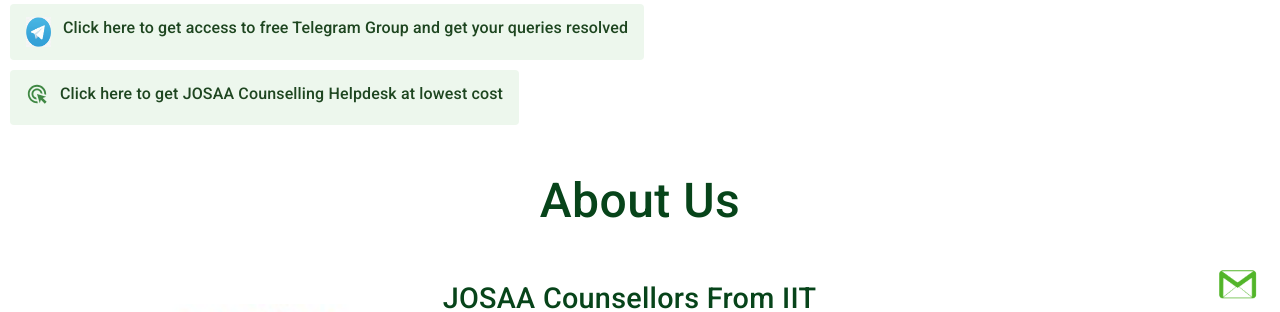
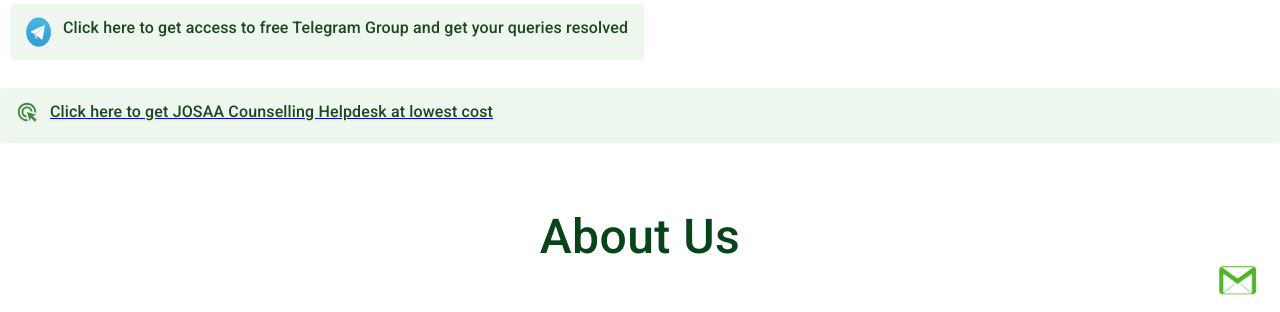
Before and after one commit to ujjawalrr/josaaCounsellors, a React (Create React App) app: page / in a window 1280 px wide. Shown: the part 474-786 px from the top of the page. Built offline with nearby package versions, Linux system fonts and the light colour scheme; the HTML template or start-up script is replaced by a standard one.

Commit message:
backend url updated

```diff
--- a/src/index.css
+++ b/src/index.css
@@ -309,7 +309,7 @@ body {
   width:25px;
   width:25px;
 }
-a{
+.taglink a{
   text-decoration: none !important;
   display: flex;
   justify-content: flex-start;
```
